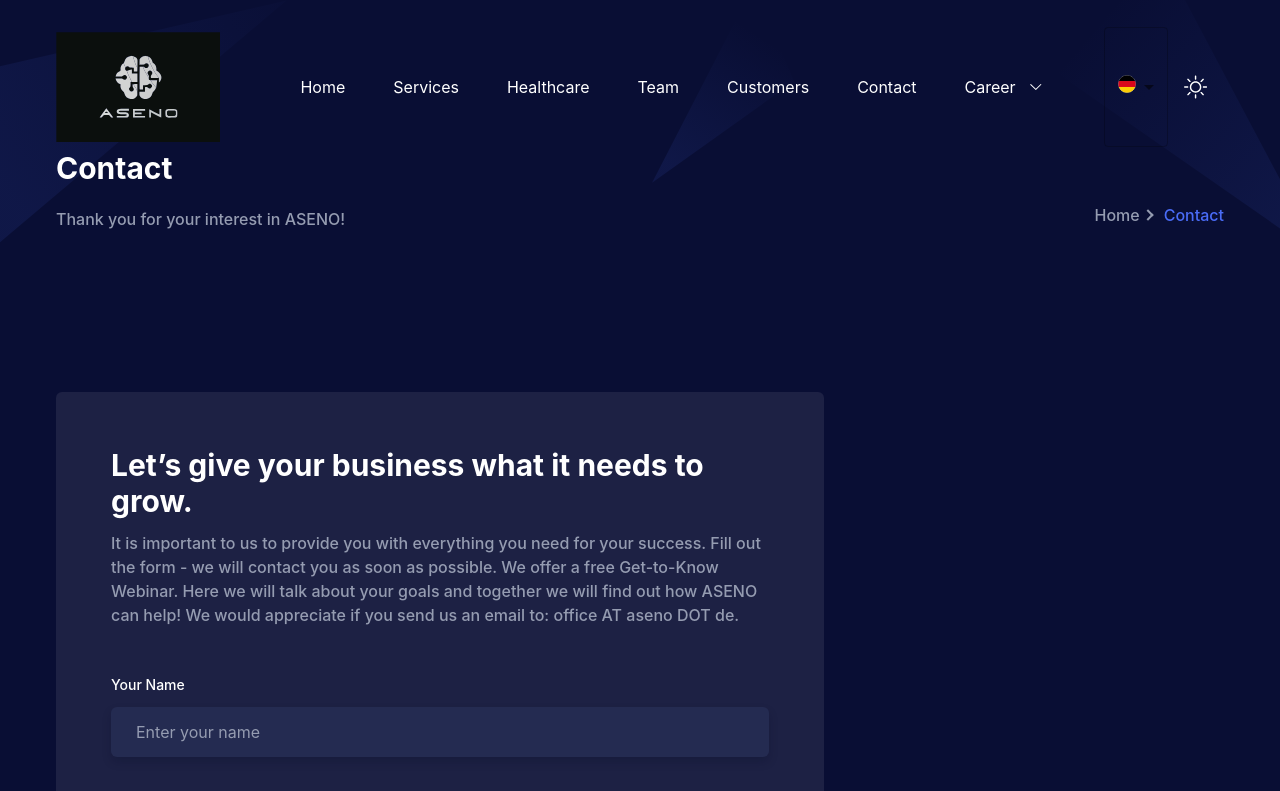
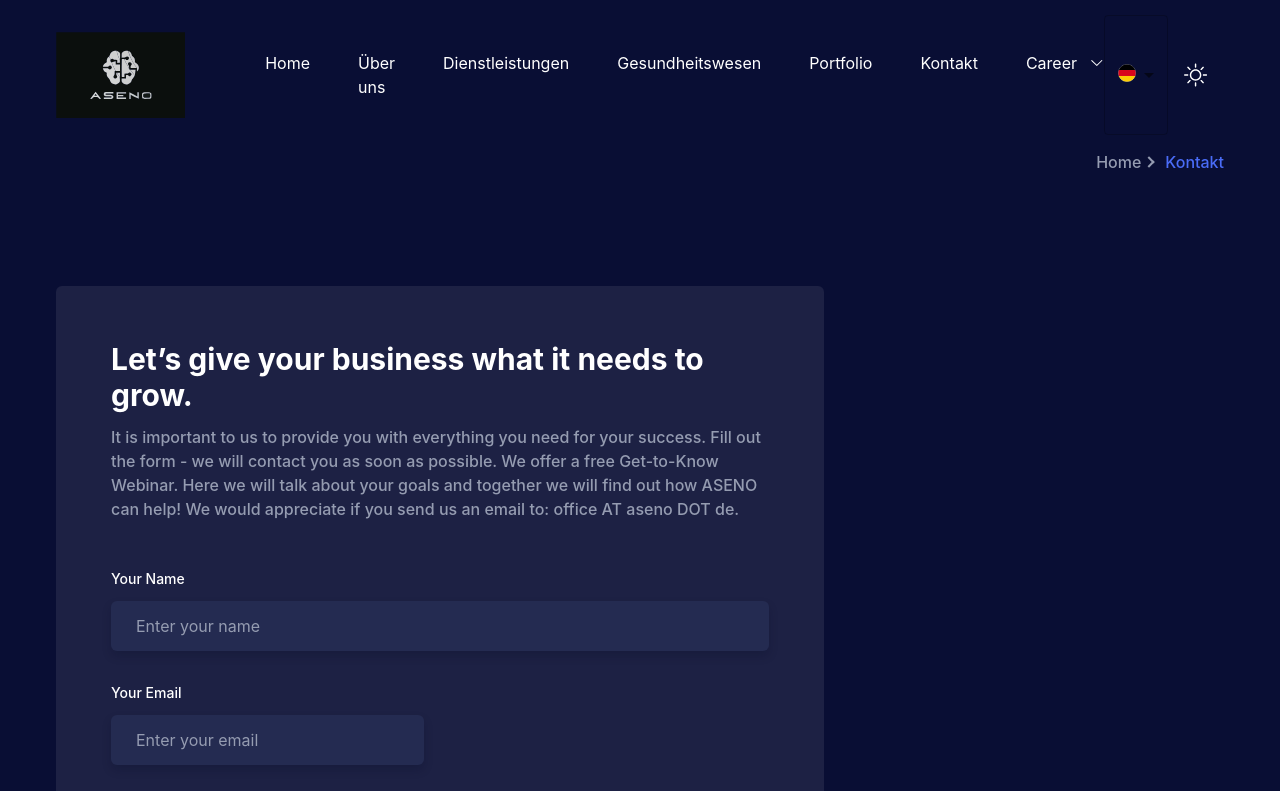
Before and after one commit to aseno-gmbh/aseno-gmbh.github.io, a Next.js app: page /contact in a window 1280 px wide. Shown: the top 791 px of the page. Built offline with nearby package versions, Linux system fonts and the light colour scheme.

Commit message:
Trasnlation in MenuData eingeführt + Breadcrumb auf jede Unterseite eingebaut

```diff
--- a/app/contact/page.jsx
+++ b/app/contact/page.jsx
@@ -1,12 +1,15 @@
+"use client";
 import Breadcrumb from "@/components/Common/Breadcrumb";
 import Contact from "@/components/Contact";
+import { useTranslation } from 'react-i18next';
 
 const ContactPage = () => {
+  const { t } = useTranslation();
   return (
     <>
       <Breadcrumb
-        pageName="Contact"
-        description="Thank you for your interest in ASENO!"
+        pageName={t('menuData.contact')}
+        // description="Thank you for your interest in ASENO!"
       />
 
       <Contact />
--- a/app/customers/page.jsx
+++ b/app/customers/page.jsx
@@ -1,4 +1,5 @@
 import Head from "next/head";
+import Breadcrumb from "@/components/Common/Breadcrumb";
 import Testimonials from "@/components/Testimonials";
 export default function CustomersPage() {
   return (
@@ -7,6 +8,10 @@ export default function CustomersPage() {
         <title>Our Customers + SEO relevant keywords</title>
         <meta name="description" content="We create personalized user-friendly experiences to meet each patient’s unique health needs." />
       </Head>
+      <Breadcrumb
+        pageName="Portfolio"
+        // description={t('services.firstLine')}
+      />
       <Testimonials />
     </>
   );
--- a/app/healthcare/page.jsx
+++ b/app/healthcare/page.jsx
@@ -1,10 +1,19 @@
+"use client";
+import Breadcrumb from "@/components/Common/Breadcrumb";
 import HealthcareServices from "@/components/HealthcareServices";
 import HealthcareHero from "@/components/HealthcareHero";
 import Testimonials from "@/components/Testimonials";
 import Head from "next/head";
+import { useTranslation } from 'react-i18next';
+
 export default function Healthcare() {
+  const { t } = useTranslation();
   return (
     <>
+    <Breadcrumb
+        pageName={t('menuData.healthcare')}
+        // description={t('services.firstLine')}
+      />
       <Head>
         <title>Healthcare - Platform development</title>
         <meta name="description" content="We create personalized user-friendly experiences to meet each patient’s unique health needs." />
--- a/app/services/page.jsx
+++ b/app/services/page.jsx
@@ -9,8 +9,8 @@ const ServicesPage = () => {
   return (
     <>
       <Breadcrumb
-        pageName="Services"
-        description={t('services.firstLine')}
+        pageName={t('menuData.services')}
+        // description={t('services.firstLine')}
       />
       <ServicesSectionOne />
       <ServicesSectionTwo />
--- a/app/team/page.jsx
+++ b/app/team/page.jsx
@@ -1,15 +1,23 @@
 "use client";
 import Head from "next/head";
+import Breadcrumb from "@/components/Common/Breadcrumb";
 import Team from "@/components/Team";
+import { useTranslation } from 'react-i18next';
 
-export default function TeamPage() {
+const TeamPage = () => {
+  const { t } = useTranslation();
   return (
     <>
       <Head>
         <title>About us + SEO relevant keywords</title>
         <meta name="description" content="We create personalized user-friendly experiences to meet each patient’s unique health needs." />
       </Head>
+      <Breadcrumb
+        pageName={t('menuData.about')}
+        // description={t('services.firstLine')}
+      />
       <Team />
     </>
   );
-}
+};
+export default TeamPage;
--- a/components/Common/Breadcrumb.jsx
+++ b/components/Common/Breadcrumb.jsx
@@ -7,14 +7,14 @@ const Breadcrumb = ({ pageName, description }) => {
         <div className="container">
           <div className="-mx-4 flex flex-wrap items-center">
             <div className="w-full px-4 md:w-8/12 lg:w-7/12">
-              <div className="mb-8 max-w-[570px] md:mb-0 lg:mb-12">
+              {/* <div className="mb-8 max-w-[570px] md:mb-0 lg:mb-12">
                 <h1 className="mb-5 text-2xl font-bold text-black dark:text-white sm:text-3xl">
                   {pageName}
                 </h1>
                 <p className="text-base font-medium leading-relaxed text-body-color">
                   {description}
                 </p>
-              </div>
+              </div> */}
             </div>
             <div className="w-full px-4 md:w-4/12 lg:w-5/12">
               <div className="text-end">
@@ -37,7 +37,7 @@ const Breadcrumb = ({ pageName, description }) => {
           </div>
         </div>
 
-        <div>
+        {/* <div>
           <span className="absolute top-0 left-0 z-[-1]">
             <svg
               width="287"
@@ -110,7 +110,7 @@ const Breadcrumb = ({ pageName, description }) => {
               </defs>
             </svg>
           </span>
-        </div>
+        </div> */}
       </section>
     </>
   );
--- a/components/Header/index.jsx
+++ b/components/Header/index.jsx
@@ -115,7 +115,8 @@ const Header = () => {
                             className={`flex py-2 text-base text-dark group-hover:opacity-70 dark:text-white lg:mr-0 lg:inline-flex lg:py-6 lg:px-0`}
                             onClick={navbarToggleHandler}
                           >
-                            {menuItem.title}
+                            {/* {menuItem.title} */}
+                            {t('menuData.' + menuItem.id)}
                           </Link>
                         ) : (
                           <>
--- a/components/Header/menuData.jsx
+++ b/components/Header/menuData.jsx
@@ -1,30 +1,30 @@
 const menuData = [
   {
-    id: 1,
+    id: 'home',
     title: "Home",
     path: "/",
     newTab: false,
   },
   {
-    id: 2,
+    id: 'about',
+    title: "About us",
+    path: "/team",
+    newTab: false,
+  },
+  {
+    id: 'services',
     title: "Services",
     path: "/services",
     newTab: false,
   },
   {
-    id: 3,
+    id: 'healthcare',
     title: "Healthcare",
     path: "/healthcare",
     newTab: false,
   },
   {
-    id: 4,
-    title: "Team",
-    path: "/team",
-    newTab: false,
-  },
-  {
-    id: 5,
+    id: 'customers',
     title: "Customers",
     path: "/customers",
     newTab: false,
@@ -36,13 +36,13 @@ const menuData = [
   //   newTab: false,
   // },
   {
-    id: 6,
+    id: 'contact',
     title: "Contact",
     path: "/contact",
     newTab: false,
   },
   {
-    id: 6,
+    id: 7,
     title: "Career",
     newTab: false,
     submenu: [
--- a/components/Hero/index.jsx
+++ b/components/Hero/index.jsx
@@ -28,7 +28,7 @@ const Hero = () => {
                     href="/team"
                     className="rounded-md bg-primary py-4 px-8 text-base font-semibold text-white duration-300 ease-in-out hover:bg-primary/80"
                   >
-                    {t('common.aboutUs')}
+                    {t('menuData.about')}
                   </Link>
                   {/* <Link
                     href="https://github.com/NextJSTemplates/startup-nextjs"
--- a/public/locales/de/translation.json
+++ b/public/locales/de/translation.json
@@ -37,10 +37,18 @@
     "wentWrong": "Irgendetwas ist schief gelaufen",
     "pageNotFound": "Seite nicht gefunden",
     "notFoundPageText": "Die angegebene Datei wurde auf dieser Website nicht gefunden. Bitte überprüfen Sie die URL auf Fehler und versuchen Sie es erneut.",
-    "backHome": "Zurück nach Hause",
-    "aboutUs": "Über uns"
+    "backHome": "Zurück nach Hause"
 
   },
+  "menuData": {
+    "home": "Home",
+    "about": "Über uns",
+    "services": "Dienstleistungen",
+    "healthcare": "Gesundheitswesen",
+    "customers" : "Portfolio",
+    "contact": "Kontakt"
+  },
+
   "home": {
     "asenoTitle": "Software Engineering für ein besseres Gesundheitswesen",
     "firstLine": "Unsere Mission ist es, das Gesundheitswesen durch innovative und bewährte Softwarelösungen zu transformieren. Durch den Einsatz von modernsten Technologien wie künstliche Intelligenz, Big Data und Cloud Computing wollen wir die Effizienz und Qualität der Gesundheitsversorgung verbessern, um einen nachhaltigen Mehrwert für Patienten, medizinisches Personal und Gesundheitseinrichtungen zu schaffen."
--- a/public/locales/en/translation.json
+++ b/public/locales/en/translation.json
@@ -37,9 +37,16 @@
     "wentWrong": "Irgendetwas ist schief gelaufen",
     "pageNotFound": "Seite nicht gefunden",
     "notFoundPageText": "Die angegebene Datei wurde auf dieser Website nicht gefunden. Bitte überprüfen Sie die URL auf Fehler und versuchen Sie es erneut.",
-    "backHome": "Zurück nach Hause",
-    "aboutUs": "About us"
+    "backHome": "Zurück nach Hause"
 
+  },
+  "menuData": {
+    "home": "Home",
+    "about": "About us",
+    "services": "Services",
+    "healthcare": "Healthcare",
+    "customers" : "Portfolio",
+    "contact": "Contact"
   },
   "home": {
     "asenoTitle": "Software Engineering for a Better Health Care",
```
